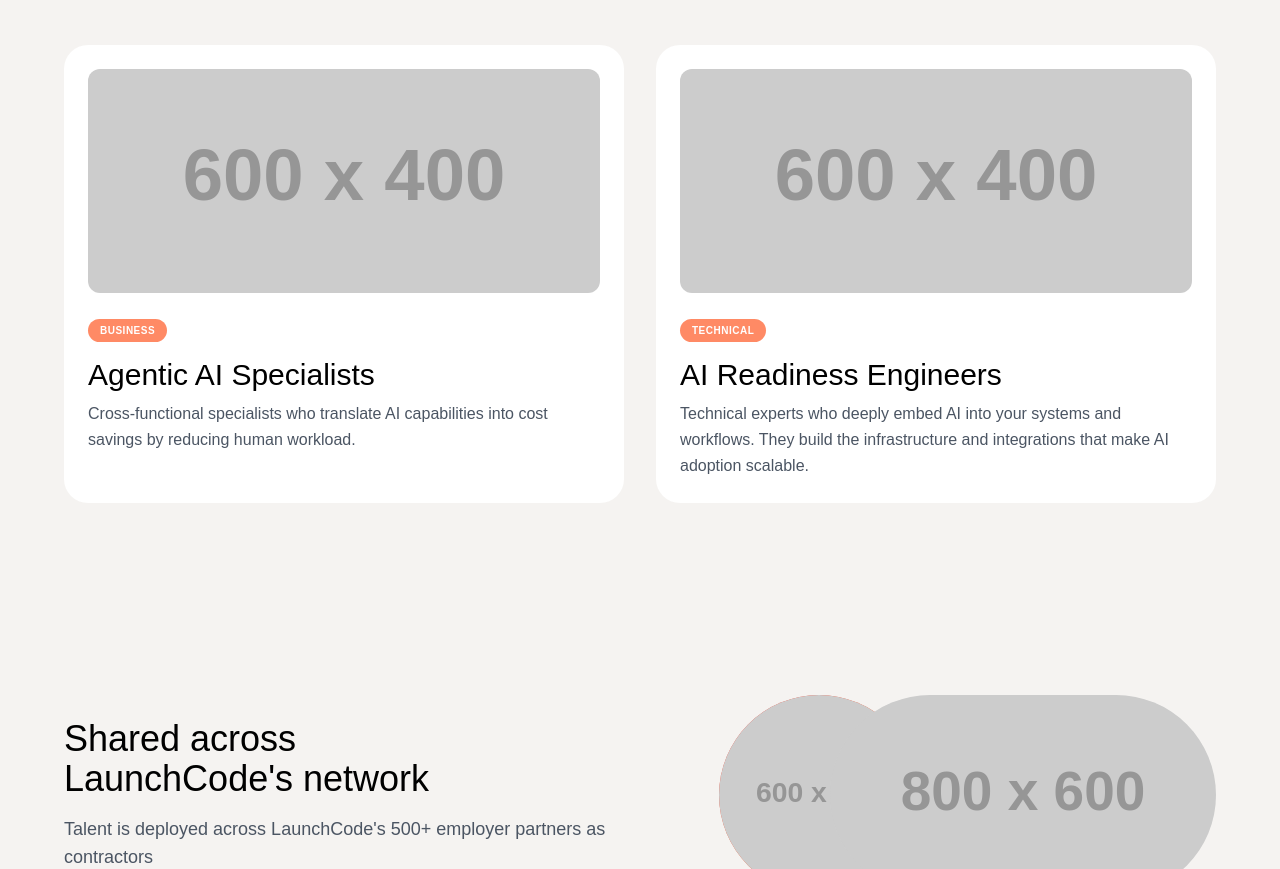
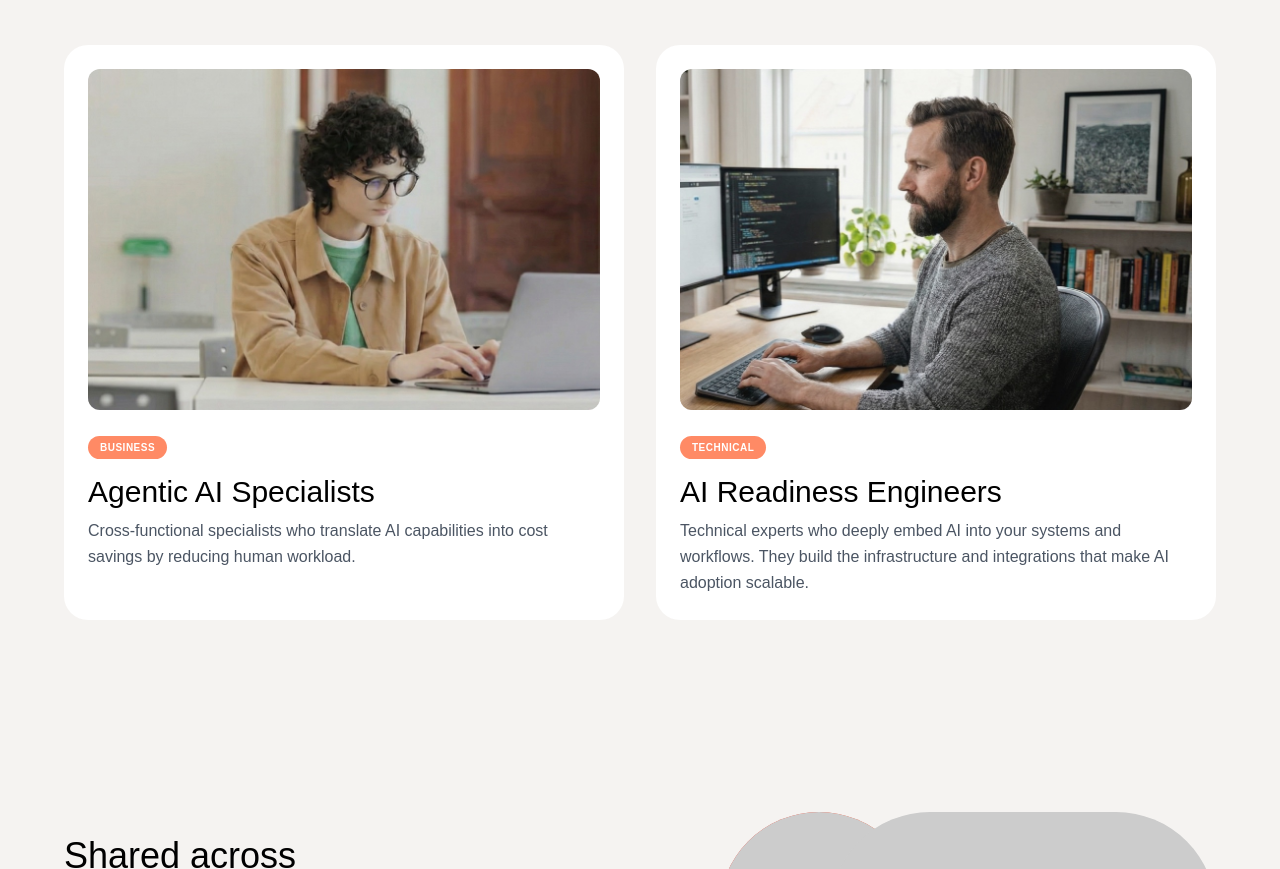
Before and after one commit to rasheedsulaiman/hire-human, a plain HTML site: page index.html in a window 1280 px wide. Shown: the part 2139-3008 px from the top of the page. Drawn offline with nearby package versions, Linux system fonts and the light colour scheme; placeholder pictures from the web are drawn by us; a web font is replaced by a local one.

Commit message:
Update talent section images and layout in index.html
Replaced placeholder images with new 'Agentic AI Specialists' and 'AI Readiness Engineers' images in the talent delivered section. Updated image sources and adjusted container height for improved presentation.

```diff
--- a/index.html
+++ b/index.html
@@ -348,8 +348,8 @@
 
             <div id="sec-content-talent-delivered" class="grid grid-cols-1 md:grid-cols-2 gap-8">
                 <div class="bg-white rounded-[1.5rem] p-6 ">
-                    <div class="rounded-xl overflow-hidden h-56 mb-6">
-                        <img src="https://placehold.co/600x400/png?text=Business+Specialist" alt="Business Specialist" class="w-full h-full object-cover">
+                    <div class="rounded-xl overflow-hidden h-65 mb-6">
+                        <img src="./assets/hh-Agentic-AI-Specialists.jpg" alt="Agentic AI Specialists" class="w-full h-full object-cover">
                     </div>
                     <span class="bg-[#FF8A65] text-white text-[10px] font-bold px-3 py-1.5 rounded-full uppercase tracking-wider">Business</span>
                     <h3 class="text-3xl mt-4 mb-2">Agentic AI Specialists</h3>
@@ -357,8 +357,8 @@
                 </div>
 
                 <div class="bg-white rounded-[1.5rem] p-6 ">
-                    <div class="rounded-xl overflow-hidden h-56 mb-6">
-                        <img src="https://placehold.co/600x400/png?text=Engineers" alt="Technical Engineers" class="w-full h-full object-cover">
+                    <div class="rounded-xl overflow-hidden h-65 mb-6">
+                        <img src="./assets/hh-AI-Readiness-Engineers.jpg" alt="AI Readiness Engineers" class="w-full h-full object-cover">
                     </div>
                     <span class="bg-[#FF8A65] text-white text-[10px] font-bold px-3 py-1.5 rounded-full uppercase tracking-wider">Technical</span>
                     <h3 class="text-3xl mt-4 mb-2">AI Readiness Engineers</h3>
```
Also changed, not shown: assets/hh-AI-Readiness-Engineers.jpg (added), assets/hh-Agentic-AI-Specialists.jpg (added).
